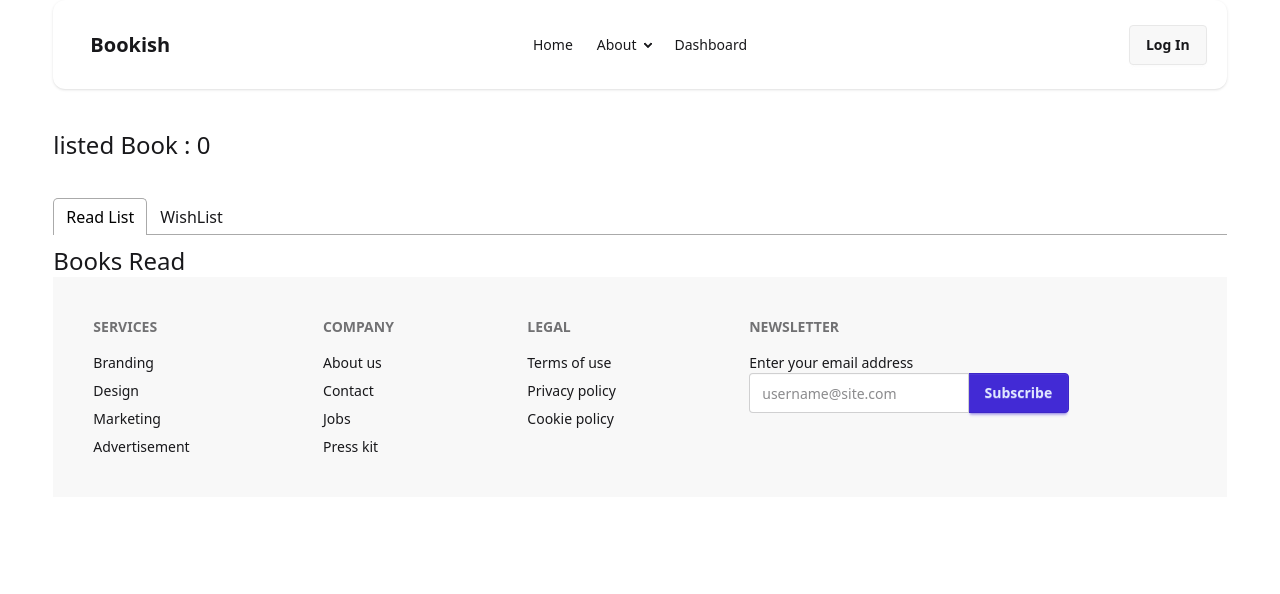
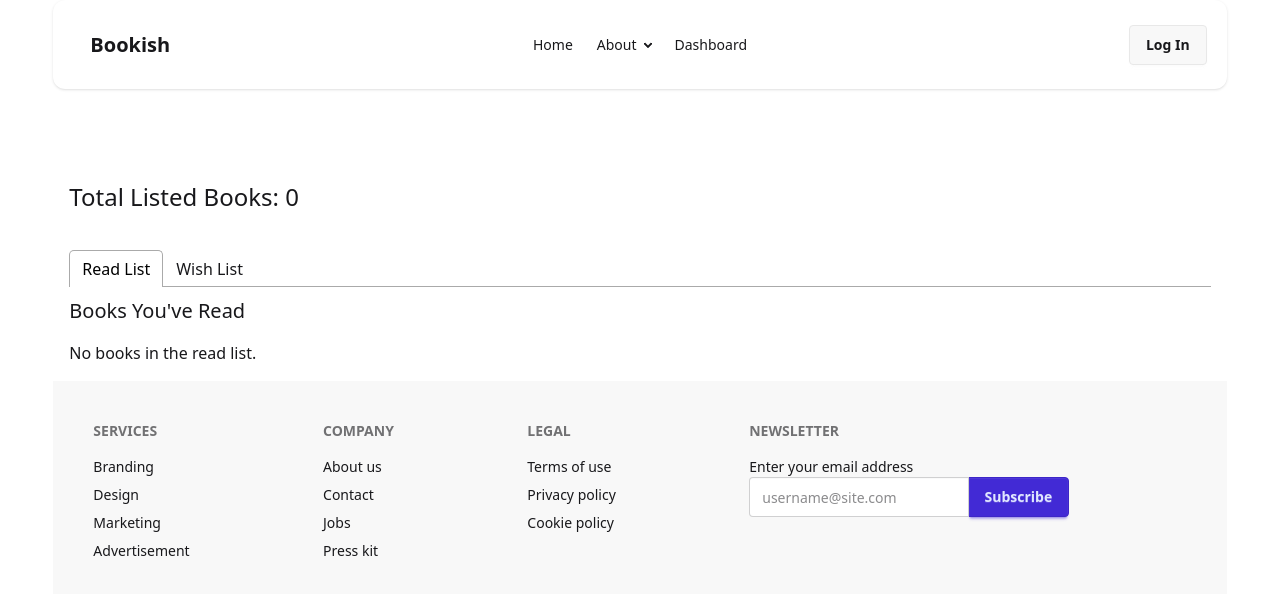
Before and after one commit to Amitkumersarkar/Bookish, a React (Vite) app: page /viewthelist in a window 1280 px wide. Shown: the top 594 px of the page. Built offline with nearby package versions, Linux system fonts and the light colour scheme.

Commit message:
the final update

```diff
--- a/src/Utility/AddToDb.js
+++ b/src/Utility/AddToDb.js
@@ -1,23 +1,46 @@
+// Read List
 const getStoredReadList = () => {
     const storedListStr = localStorage.getItem('read-list');
     if (storedListStr) {
-        const storedList = JSON.parse(storedListStr);
-        return storedList;
+        return JSON.parse(storedListStr);
     } else {
         return [];
     }
-}
+};
 
 const addToStoredReadList = (id) => {
     const storedList = getStoredReadList();
-    if (storedList.includes(id)) {
-        console.log('already exist', id);
+    if (!storedList.includes(id)) {
+        storedList.push(id);
+        localStorage.setItem('read-list', JSON.stringify(storedList));
+    } else {
+        console.log('Already in read list:', id);
     }
-    else {
+};
+
+// Wish List
+const getStoredWishList = () => {
+    const storedListStr = localStorage.getItem('wish-list');
+    if (storedListStr) {
+        return JSON.parse(storedListStr);
+    } else {
+        return [];
+    }
+};
+
+const addToStoredWishList = (id) => {
+    const storedList = getStoredWishList();
+    if (!storedList.includes(id)) {
         storedList.push(id);
-        const storedListStr = JSON.stringify(storedList);
-        localStorage.setItem('read-list', storedListStr);
+        localStorage.setItem('wish-list', JSON.stringify(storedList));
+    } else {
+        console.log('Already in wish list:', id);
     }
-}
+};
 
-export { addToStoredReadList, getStoredReadList };
+export {
+    getStoredReadList,
+    addToStoredReadList,
+    getStoredWishList,
+    addToStoredWishList
+};
--- a/src/components/BookDetails/BookDetails.jsx
+++ b/src/components/BookDetails/BookDetails.jsx
@@ -1,5 +1,5 @@
 import { useLoaderData, useParams } from "react-router-dom";
-import { addToStoredReadList } from "../../Utility/AddToDb";
+import { addToStoredReadList, addToStoredWishList } from "../../Utility/AddToDb";
 
 const BookDetails = () => {
     const { bookId } = useParams();
@@ -21,7 +21,11 @@ const BookDetails = () => {
 
     const handleMarkAsRead = (id) => {
         addToStoredReadList(id);
-    }
+    };
+
+    const handleAddToWishlist = (id) => {
+        addToStoredWishList(id);
+    };
 
     return (
         <div className="my-12 max-w-6xl mx-auto px-4">
@@ -48,10 +52,16 @@ const BookDetails = () => {
 
                     {/* Buttons */}
                     <div className="flex flex-wrap gap-4 mt-6">
-                        <button onClick={() => handleMarkAsRead(bookId)} className="btn bg-cyan-700 text-white hover:bg-cyan-800">
+                        <button
+                            onClick={() => handleMarkAsRead(currentBookId)}
+                            className="btn bg-cyan-700 text-white hover:bg-cyan-800"
+                        >
                             Mark as Read
                         </button>
-                        <button className="btn bg-fuchsia-800 text-white hover:bg-fuchsia-900">
+                        <button
+                            onClick={() => handleAddToWishlist(currentBookId)}
+                            className="btn bg-fuchsia-800 text-white hover:bg-fuchsia-900"
+                        >
                             Add to Wishlist
                         </button>
                     </div>
--- a/src/components/ViewTheList/ViewTheList.jsx
+++ b/src/components/ViewTheList/ViewTheList.jsx
@@ -2,37 +2,54 @@ import { useEffect, useState } from 'react';
 import { useLoaderData } from 'react-router-dom';
 import { Tab, Tabs, TabList, TabPanel } from 'react-tabs';
 import 'react-tabs/style/react-tabs.css';
-import { getStoredReadList } from '../../Utility/AddToDb';
+import { getStoredReadList, getStoredWishList } from '../../Utility/AddToDb';
 import Book from '../Books/Book';
+
 const ViewTheList = () => {
     const [readList, setReadList] = useState([]);
+    const [wishList, setWishList] = useState([]);
     const allBooks = useLoaderData();
+
     useEffect(() => {
-        const storedReadList = getStoredReadList();
-        const storedReadListInt = storedReadList.map(id => parseInt(id));
-        console.log(storedReadList, allBooks, storedReadListInt);
-        // filter multiple element
-        const readBookList = allBooks.filter(book => storedReadListInt.includes(book.bookId));
+        const storedReadList = getStoredReadList().map(id => parseInt(id));
+        const storedWishList = getStoredWishList().map(id => parseInt(id));
 
-        setReadList(readBookList);
-    }, []);
+        const readBooks = allBooks.filter(book => storedReadList.includes(book.bookId));
+        const wishBooks = allBooks.filter(book => storedWishList.includes(book.bookId));
+
+        setReadList(readBooks);
+        setWishList(wishBooks);
+    }, [allBooks]);
+
     return (
-        <div>
-            <h3 className='text-2xl my-9'>listed Book : {readList.length}</h3>
+        <div className='p-4'>
+            <h3 className='text-2xl my-9'>Total Listed Books: {readList.length + wishList.length}</h3>
             <Tabs>
                 <TabList>
                     <Tab>Read List</Tab>
-                    <Tab>WishList</Tab>
+                    <Tab>Wish List</Tab>
                 </TabList>
 
                 <TabPanel>
-                    <h2 className='text-2xl'>Books Read</h2>
+                    <h2 className='text-xl mb-4'>Books You've Read</h2>
                     {
-                        readList.map(book => <Book key={book.bookId} book={book}></Book>)
+                        readList.length > 0 ? (
+                            readList.map(book => <Book key={book.bookId} book={book} />)
+                        ) : (
+                            <p>No books in the read list.</p>
+                        )
                     }
                 </TabPanel>
+
                 <TabPanel>
-                    <h2 className='text-2xl'>My Wish List</h2>
+                    <h2 className='text-xl mb-4'>Books You Wish to Read</h2>
+                    {
+                        wishList.length > 0 ? (
+                            wishList.map(book => <Book key={book.bookId} book={book} />)
+                        ) : (
+                            <p>No books in the wish list.</p>
+                        )
+                    }
                 </TabPanel>
             </Tabs>
         </div>
```
